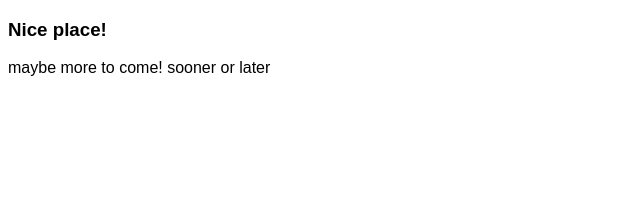
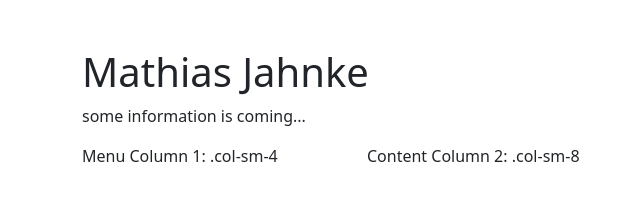
Before and after one commit to mathiasjahnke/mathiasjahnke.github.io, a plain HTML site: page index.html in a window 1280 px wide. Shown: the whole page, without its empty margins (0-640 px from the left). Drawn offline with nearby package versions, Linux system fonts and the light colour scheme.

Commit message:
playing around

```diff
--- a/index.html
+++ b/index.html
@@ -1,18 +1,32 @@
+<!-- https://www.w3schools.com/bootstrap5/bootstrap_tables.php -->
+
 <!DOCTYPE html>
 <html>
 
 <head>
-    <style>
-        body {
-            font-family: sans-serif;
-        }
-    </style>
+    <title>Mathias Jahnke</title>
+
+    <meta name="viewport" content="width=device-width, initial-scale=1">
+
+    <!-- bootstrap 5.1.2 references -->
+    <link href="https://cdn.jsdelivr.net/npm/bootstrap@5.1.2/dist/css/bootstrap.min.css" rel="stylesheet">
+    <script src="https://cdn.jsdelivr.net/npm/bootstrap@5.1.2/dist/js/bootstrap.bundle.min.js"></script>
 
 </head>
 
 <body>
-    <h3>Nice place!</h3>
-    <p>maybe more to come! sooner or later</p>
+    <div class="container pt-5">
+        <h1>Mathias Jahnke</h1>
+        <p>some information is coming...</p>
+
+        <div class="row">
+            <div class="col-sm-3">Menu Column 1: .col-sm-4</div>
+
+            <div class="col-sm-9">Content Column 2: .col-sm-8</div>
+        </div>
+
+    </div>
+
 
 </body>
 
```
